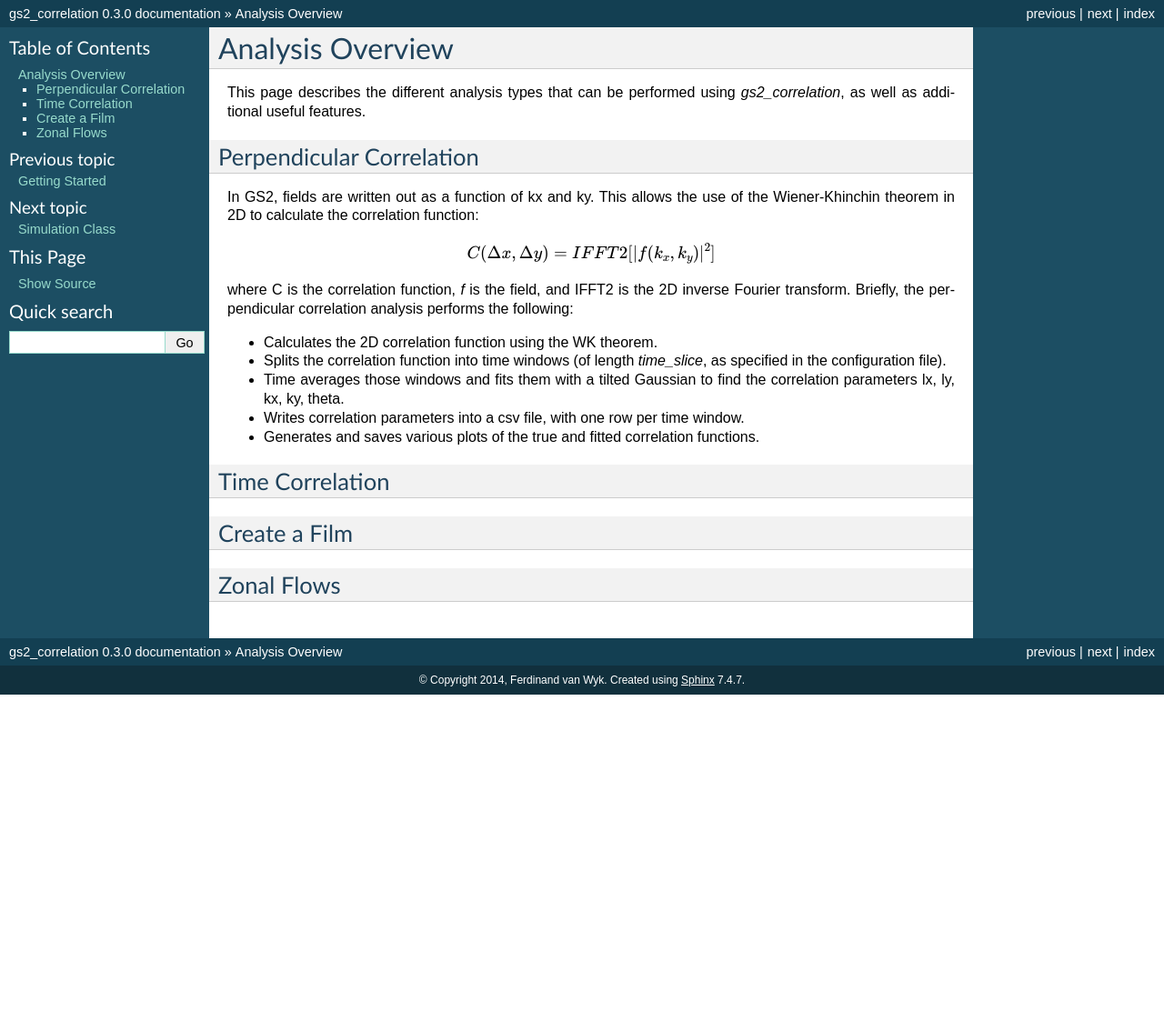
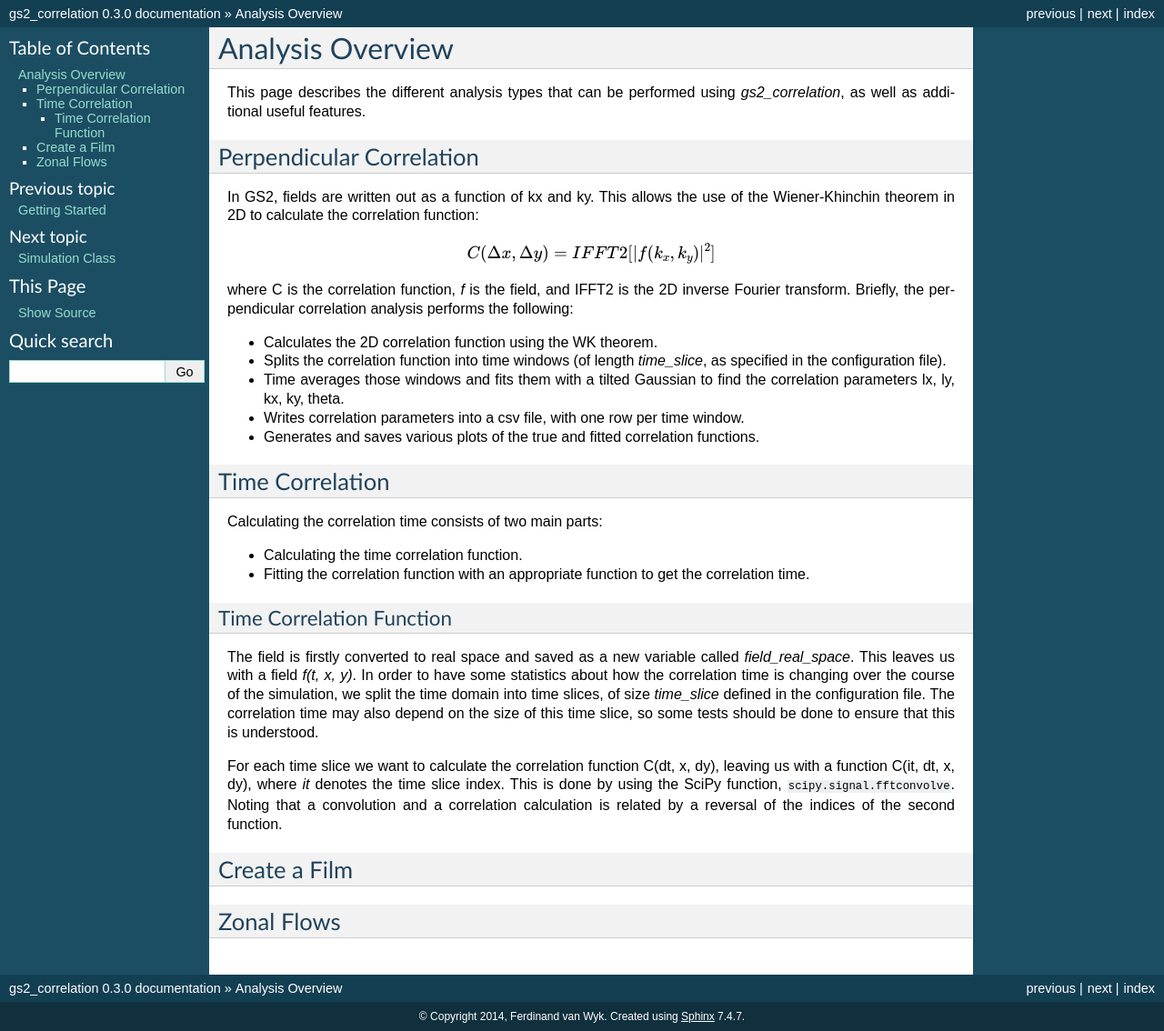
Before and after one commit to ferdinandvanwyk/gs2_correlation, a Sphinx documentation site: the page built from doc/source/analysis_overview.rst, in a window 1280 px wide. Shown: the whole page at 91% size. Built offline with Sphinx 7.4.7, drawn with Linux system fonts in a browser that asks for light colours; formulas are drawn with MathJax 3; before the commit the page ends 900 px from its top, so only the background shows below that.

Commit message:
minor changes to defaults, update docs

```diff
--- a/doc/source/analysis_overview.rst
+++ b/doc/source/analysis_overview.rst
@@ -27,6 +27,29 @@ performs the following:
 Time Correlation
 ----------------
 
+Calculating the correlation time consists of two main parts:
+
+* Calculating the time correlation function.
+* Fitting the correlation function with an appropriate function to get the
+  correlation time.
+
+Time Correlation Function
+^^^^^^^^^^^^^^^^^^^^^^^^^
+
+The field is firstly converted to real space and saved as a new variable called
+*field_real_space*. This leaves us with a field *f(t, x, y)*. In order to have
+some statistics about how the correlation time is changing over the course of
+the simulation, we split the time domain into time slices, of size *time_slice*
+defined in the configuration file. The correlation time may also depend on the
+size of this time slice, so some tests should be done to ensure that this is
+understood.
+
+For each time slice we want to calculate the correlation function C(dt, x, dy),
+leaving us with a function C(it, dt, x, dy), where *it* denotes the time slice
+index. This is done by using the SciPy function, ``scipy.signal.fftconvolve``.
+Noting that a convolution and a correlation calculation is related by a
+reversal of the indices of the second function.
+
 Create a Film
 -------------
 
```
Also changed, not shown: doc/source/getting_started.rst (+8 -2 lines), 2 other files.
